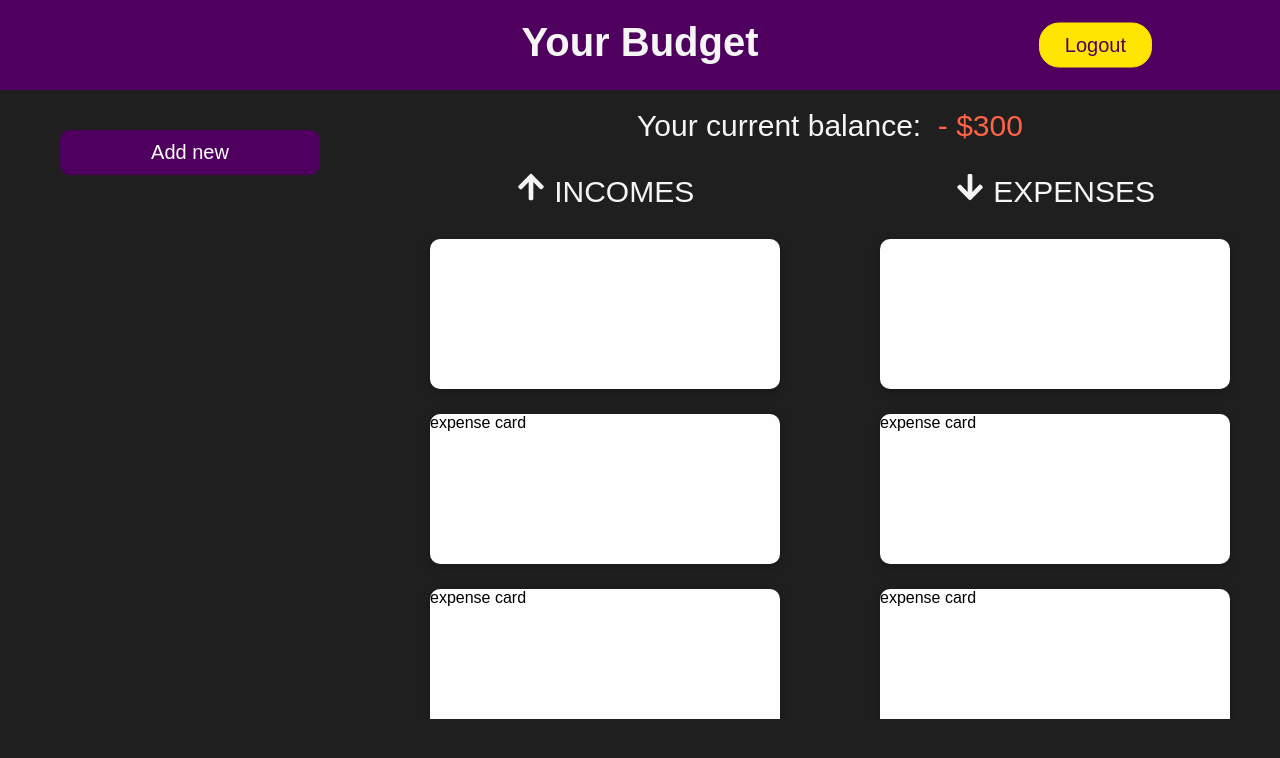
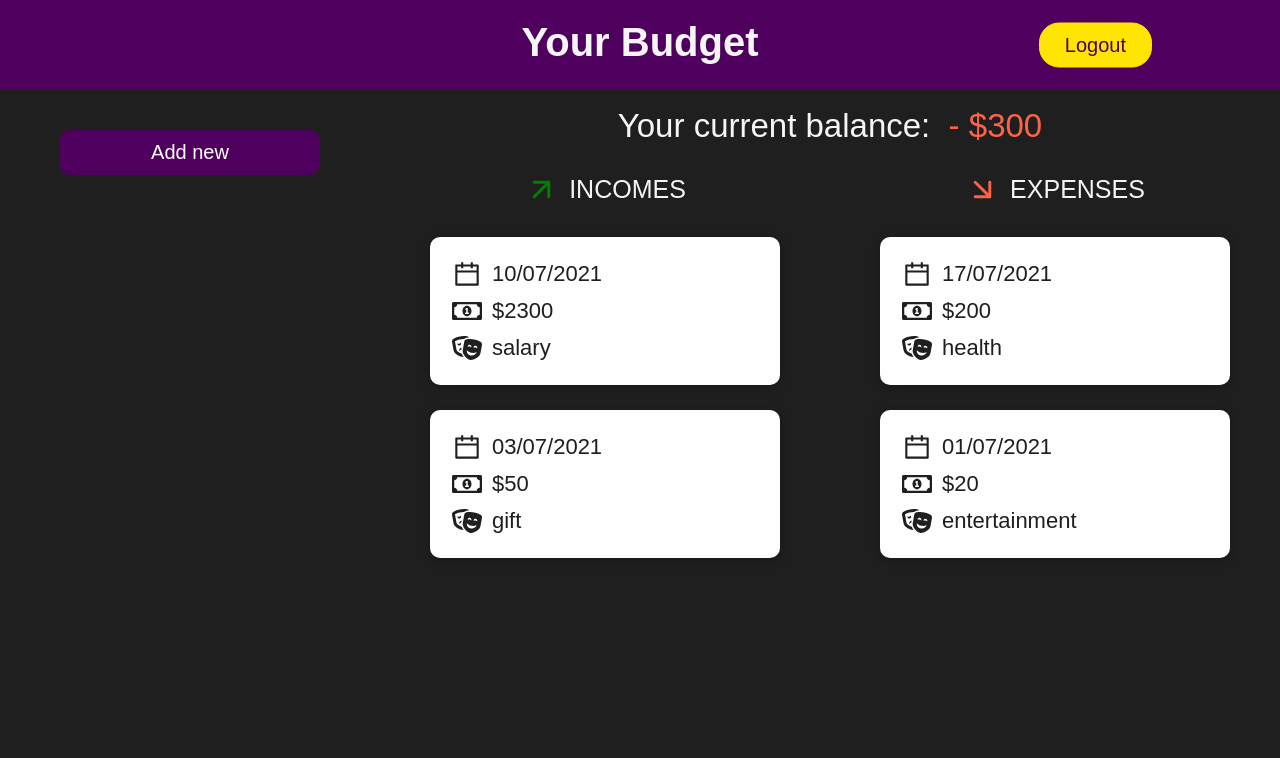
Before and after one commit to akowalska622/budget, a React (Create React App) app: page / in a window 1280 px wide. Both pictures are taken after typing "Sample", "Sample123" into the empty fields and a click on the button "Login". Shown: the top 758 px of the page. Built offline with nearby package versions, Linux system fonts and the light colour scheme.

Commit message:
rendering movements

```diff
--- a/src/components/Movements/Balance.module.css
+++ b/src/components/Movements/Balance.module.css
@@ -6,5 +6,5 @@
   display: flex;
   justify-content: center;
   align-items: center;
-  font-size: 3rem;
+  font-size: 3.3rem;
 }
--- /dev/null
+++ b/src/components/Movements/MovementItem.js
@@ -0,0 +1,23 @@
+import classes from './MovementItem.module.css';
+import Card from '../UI/Card';
+import { AiOutlineCalendar } from 'react-icons/ai';
+import { FaRegMoneyBillAlt, FaTheaterMasks } from 'react-icons/fa';
+
+const MovementItem = props => {
+  return (
+    <Card className={`${classes.expenseCard}`}>
+      <p className={classes.title}>{props.name}</p>
+      <p className={classes.detail}>
+        <AiOutlineCalendar size={30} /> <span>{props.date}</span>
+      </p>
+      <p className={classes.detail}>
+        <FaRegMoneyBillAlt size={30} /> <span>${props.amount}</span>
+      </p>
+      <p className={classes.detail}>
+        <FaTheaterMasks size={30} /> <span>{props.category}</span>
+      </p>
+    </Card>
+  );
+};
+
+export default MovementItem;
--- /dev/null
+++ b/src/components/Movements/MovementItem.module.css
@@ -0,0 +1,28 @@
+.expenseCard {
+  margin: 0 auto;
+  color: black;
+  width: 35rem;
+  min-height: min-content;
+  margin-bottom: 2.5rem;
+  color: #1f1f1f;
+  padding: 1.5rem;
+  font-size: 2.2rem;
+}
+
+.expenseCard > * {
+  margin: 0.7rem;
+}
+
+.title {
+  font-size: 2.7rem;
+  font-weight: bold;
+}
+
+.detail {
+  display: flex;
+  align-items: center;
+}
+
+.expenseCard span {
+  margin-left: 1rem;
+}
--- a/src/components/Movements/MovementsList.js
+++ b/src/components/Movements/MovementsList.js
@@ -1,26 +1,72 @@
 //import { FaBeer } from 'react-icons/fa';
 import classes from './MovementsList.module.css';
-import Card from '../UI/Card';
-import { FaArrowUp, FaArrowDown } from 'react-icons/fa';
+import MovementItem from './MovementItem';
+import { FiArrowUpRight, FiArrowDownRight } from 'react-icons/fi';
+
+const dummyItems = [
+  {
+    id: 1,
+    type: 'expense',
+    amount: 200,
+    title: 'medicines',
+    category: 'health',
+    date: '17/07/2021',
+  },
+  {
+    id: 2,
+    type: 'income',
+    amount: 2300,
+    title: 'june salary',
+    category: 'salary',
+    date: '10/07/2021',
+  },
+  {
+    id: 3,
+    type: 'expense',
+    amount: 20,
+    title: 'cinema',
+    category: 'entertainment',
+    date: '01/07/2021',
+  },
+  {
+    id: 4,
+    type: 'income',
+    amount: 50,
+    title: 'birthday',
+    category: 'gift',
+    date: '03/07/2021',
+  },
+];
 
 const MovementsList = props => {
-  const icon = props.type === 'income' ? <FaArrowUp /> : <FaArrowDown />;
+  const icon =
+    props.type === 'income' ? (
+      <FiArrowUpRight color={'green'} size={35} />
+    ) : (
+      <FiArrowDownRight color={'tomato'} size={35} />
+    );
+
+  let filteredMovements;
+  if (props.type === 'income')
+    filteredMovements = dummyItems.filter(item => item.type === 'income');
+  if (props.type === 'expense')
+    filteredMovements = dummyItems.filter(item => item.type === 'expense');
 
   return (
     <div className={classes.movementsList}>
       <div className={classes.movementsTitle}>
-        {icon} {`${props.type}S`}
+        {icon} <span>{`${props.type}S`}</span>
       </div>
       <div className={classes.movementsDetails}>
-        <Card className={`${classes.expenseCard}`}></Card>
-        <Card className={`${classes.expenseCard}`}>expense card</Card>
-        <Card className={`${classes.expenseCard}`}>expense card</Card>
-        <Card className={`${classes.expenseCard}`}>expense card</Card>
-        <Card className={`${classes.expenseCard}`}>expense card</Card>
-        <Card className={`${classes.expenseCard}`}>expense card</Card>
-        <Card className={`${classes.expenseCard}`}>expense card</Card>
-        <Card className={`${classes.expenseCard}`}>expense card</Card>
-        <Card className={`${classes.expenseCard}`}>expense card</Card>
+        {filteredMovements.map(item => (
+          <MovementItem
+            type={item.type}
+            amount={item.amount}
+            title={item.title}
+            category={item.category}
+            date={item.date}
+          />
+        ))}
       </div>
     </div>
   );
--- a/src/components/Movements/MovementsList.module.css
+++ b/src/components/Movements/MovementsList.module.css
@@ -5,11 +5,18 @@
   border-right: 2px solid #acacac;
 } */
 .movementsTitle {
-  font-size: 3rem;
+  font-size: 2.5rem;
   background-color: #1f1f1f;
   padding: 1rem 1rem;
   text-transform: uppercase;
   text-align: center;
+  display: flex;
+  align-items: center;
+  justify-content: center;
+}
+
+.movementsList span {
+  margin-left: 1rem;
 }
 
 .movementsDetails {
@@ -17,12 +24,3 @@
   height: 50rem;
   overflow-y: auto;
 }
-
-.expenseCard {
-  margin: 0 auto;
-  color: black;
-  width: 35rem;
-  height: 15rem;
-  min-height: min-content;
-  margin-bottom: 2.5rem;
-}
```
